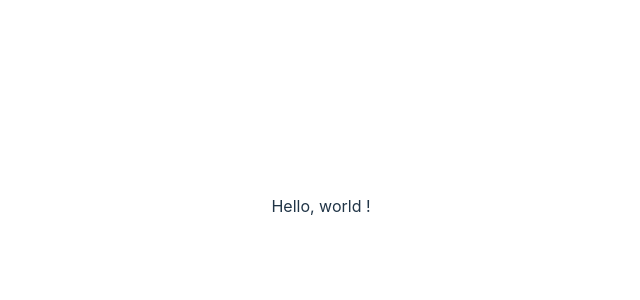
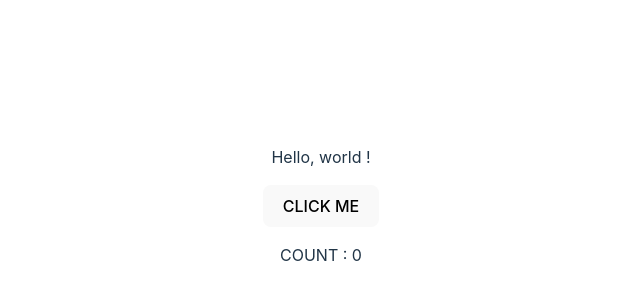
Before and after one commit to jabrij93/ticktacktoe, a React (Vite) app: page / in a window 1280 px wide. Shown: the part 194-494 px from the top of the page, without its empty margins (319-959 px from the left). Built offline with nearby package versions, Linux system fonts and the light colour scheme.

Commit message:
button working !

```diff
--- a/src/App.jsx
+++ b/src/App.jsx
@@ -5,10 +5,14 @@ import './App.css'
 
 function App() {
   const [count, setCount] = useState(0)
+  console.log("INSPECT button", count)
 
   return (
     <div>
       <p> Hello, world !</p>
+
+      <button onClick={()=>setCount(count + 1)}>CLICK ME</button>
+      <p> COUNT : {count} </p>
     </div>
   )
 }
```
